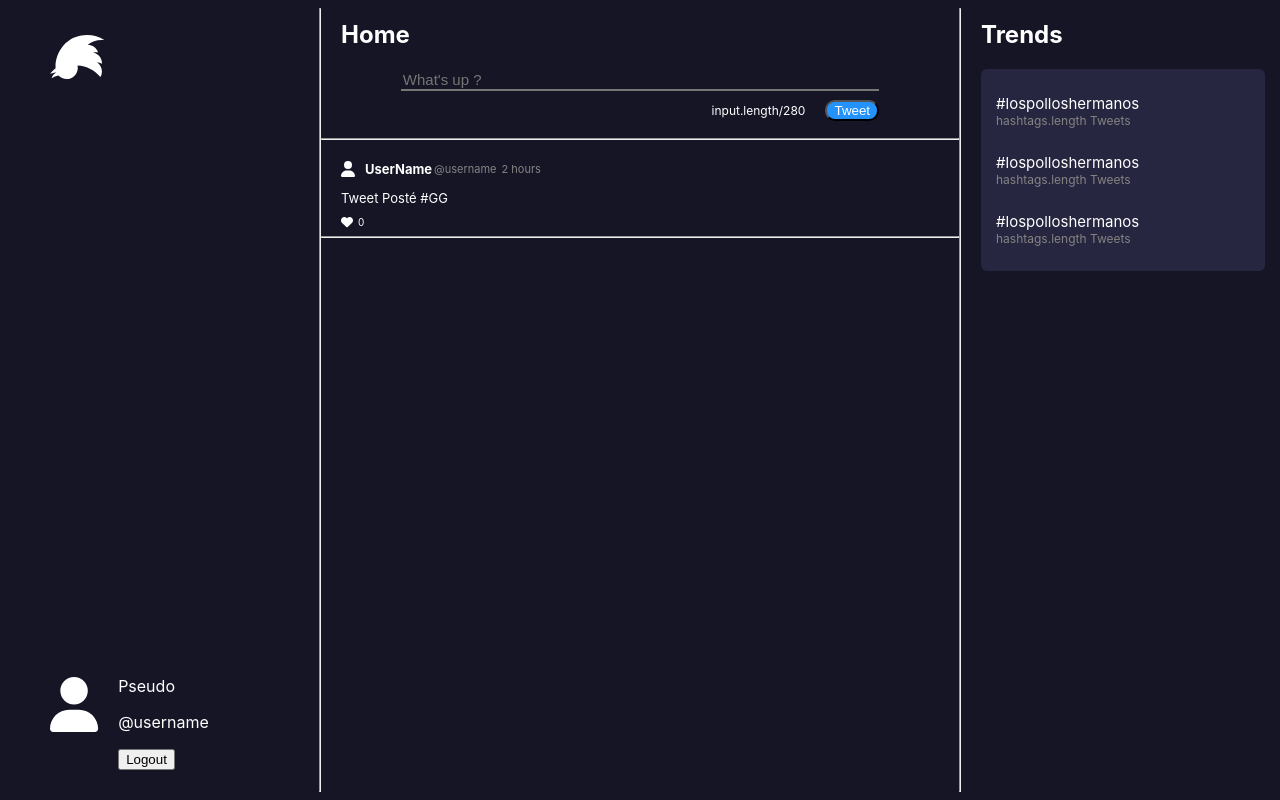
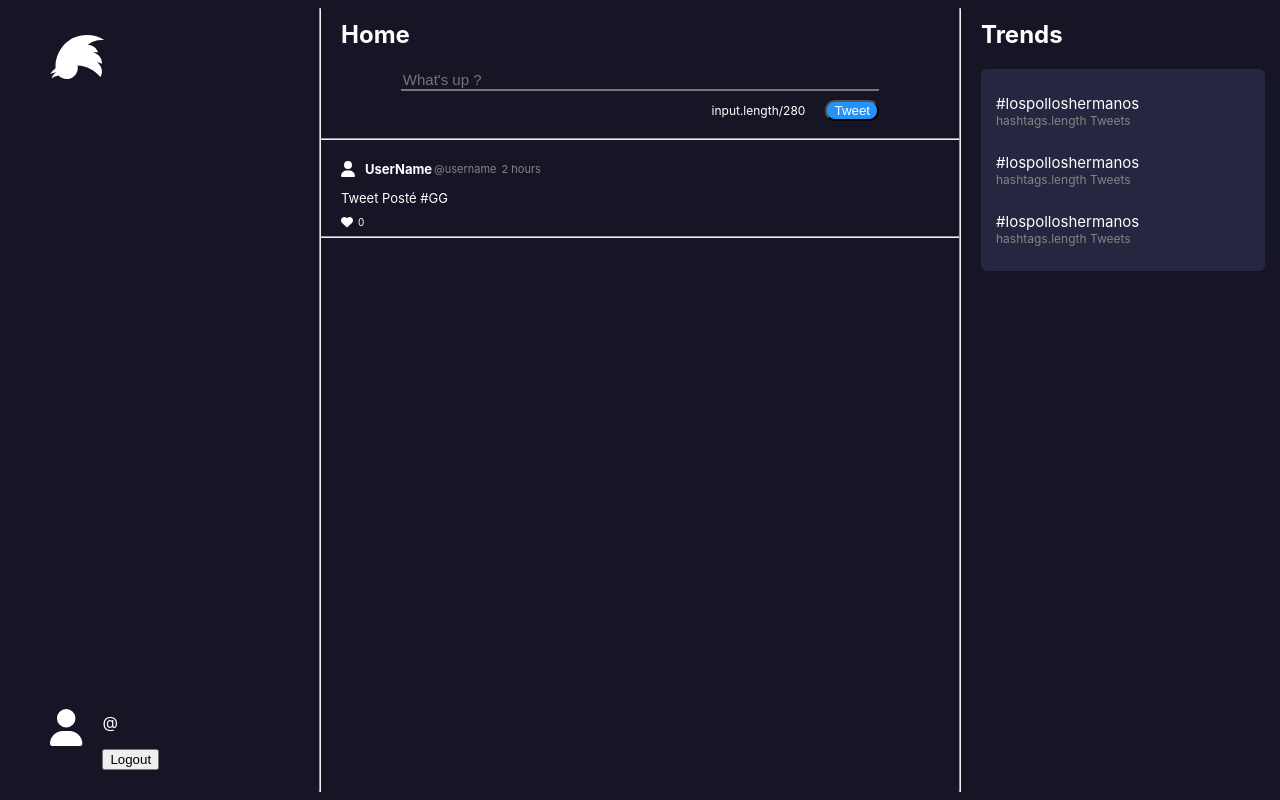
Before and after one commit to MarineSchuermans/twitter2-frontend, a Next.js app: page / in a window 1280 px wide. Built offline with nearby package versions, Linux system fonts and the light colour scheme.

Commit message:
commit du vendredi

```diff
--- a/components/Home.js
+++ b/components/Home.js
@@ -4,6 +4,8 @@ import Tweet from './Tweet'
 import LastTweet from './LastTweets';
 import Trends from './Trends';
 import Hashtags from './Hashtags';
+import { useDispatch, useSelector } from 'react-redux';
+import {login, logout} from '../reducers/user'
 
 import ReactDOM from 'react-dom'
 import { FontAwesomeIcon } from '@fortawesome/react-fontawesome'
@@ -14,6 +16,11 @@ import { faTwitter} from '@fortawesome/free-brands-svg-icons'
 
 
 function Home() {
+  const dispatch = useDispatch();
+  const user = useSelector((state) => state.user.value);
+
+  console.log(user.firstname)
+
   return (
   <div className = {styles.main}>
 
@@ -26,8 +33,8 @@ function Home() {
           <FontAwesomeIcon icon={faUser} style={{color: "#ffffff",}} className={styles.userImg} />
           </div>
             <div>
-                <p>Pseudo</p>
-                <p>@username</p>
+                <p>{user.firstname}</p>
+                <p>@{user.username}</p>
                 <button type='button'>Logout</button>
             </div>
         </div>
```
